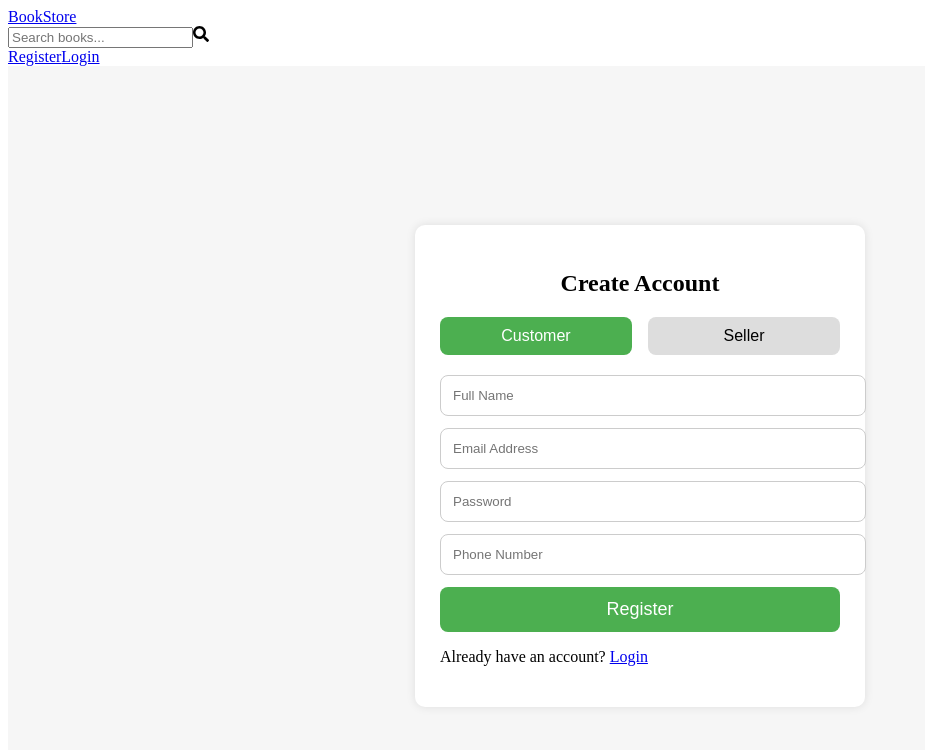
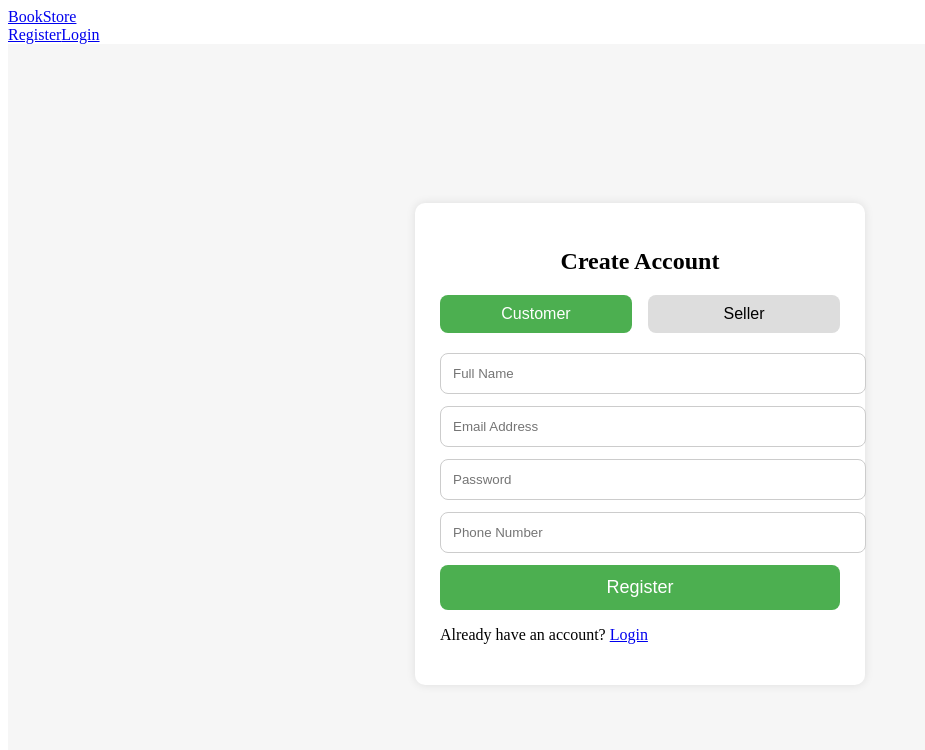
Before and after one commit to bhaskarradha123/BookXpress, a React (Vite) app in the folder frontend/: page /register in a window 1280 px wide. Shown: the top 750 px of the page, without its empty margins (0-925 px from the left). Built offline with nearby package versions, Linux system fonts and the light colour scheme.

Commit message:
refactor(search): remove SearchList component and SearchBar from Navbar

```diff
--- a/frontend/src/App.jsx
+++ b/frontend/src/App.jsx
@@ -15,7 +15,6 @@ import BookDetails from "./pages/BookDetails";
 import Navbar from "./components/Navbar";
 import AddBook from "./pages/AddBook";
 import UpdateBook from "./pages/UpdateBook";
-import SearchList from "./pages/SearchList";
 
 function App() {
   const { user } = useContext(AuthContext);
@@ -68,7 +67,6 @@ function App() {
           element={user ? <UpdateBook /> : <Login />}
         />
 
-        <Route path="/search/:query" element={<SearchList />} />
 
       </Routes>
     </>
--- a/frontend/src/components/Navbar.jsx
+++ b/frontend/src/components/Navbar.jsx
@@ -5,7 +5,6 @@ import { getBookCart } from "../api/axios";
 
 import { FaHeart, FaShoppingCart, FaUser, FaUserAlt, FaUserAltSlash, FaUserCircle } from "react-icons/fa";
 import { CartContext } from "../context/CartContext";
-import SearchBar from "./SearchBox";
 
 function Navbar() {
   const { cartCount } = useContext(CartContext);
@@ -26,7 +25,6 @@ function Navbar() {
     <nav className="navbar flex items-center justify-between px-6 py-3 bg-blue-600 text-white shadow-lg">
       <Link to="/" className="logo text-2xl font-bold">BookStore</Link>
 
-      <SearchBar  />
       <div className="flex items-center gap-5">
 
         {!user ? (
--- a/frontend/src/components/SearchBox.jsx
+++ /dev/null
@@ -1,33 +0,0 @@
-import React, { useState } from "react";
-import { FaSearch } from "react-icons/fa";
-import { useNavigate } from "react-router-dom";
-
-const SearchBar = () => {
-  const [query, setQuery] = useState("");
-  const navigate = useNavigate();
-
-  const handleSearch = () => {
-    if (!query.trim()) return;
-    // redirect to search results page with query
-    navigate(`/search/${query}`);
-  };
-
-  return (
-    <div className="flex items-center gap-2 bg-gray-100 px-3 py-2 rounded-lg shadow-sm w-full max-w-sm">
-      <input
-        type="text"
-        placeholder="Search books..."
-        className="w-full bg-transparent outline-none"
-        value={query}
-        onChange={(e) => setQuery(e.target.value)}
-      />
-
-      <FaSearch
-        className="text-gray-500 cursor-pointer"
-        onClick={handleSearch}
-      />
-    </div>
-  );
-};
-
-export default SearchBar;
--- a/frontend/src/pages/Home.jsx
+++ b/frontend/src/pages/Home.jsx
@@ -1,5 +1,5 @@
 import React, { useContext, useEffect, useState } from "react";
-import { getAllBooks, addBookToCart, addToWishlist } from "../api/axios";
+import { getAllBooks, addBookToCart, addToWishlist, searchBooks } from "../api/axios";
 import { toast } from "react-toastify";
 import { CartContext } from "../context/CartContext";
 
--- a/frontend/src/pages/SearchList.jsx
+++ /dev/null
@@ -1,52 +0,0 @@
-import React, { useEffect, useState } from "react";
-import { useLocation, useParams } from "react-router-dom";
-import { searchBooks } from "../api/axios";
-
-const SearchList = () => {
-  const location = useLocation();
-  const [books, setBooks] = useState([]);
-  const { query } = useParams();
-
-  useEffect(() => {
-    if (query) {
-      console.log(query,'query');
-      fetchBooks(query);
-    }
-  }, [query]);
-
-  const fetchBooks = async (q) => {
-    try {
-      const res = await searchBooks(q);
-      console.log(res);
-      const data = res.data;
-
-      setBooks(data.books || []);
-    } catch (err) {
-      console.log("Error:", err);
-    }
-  };
-
-  return (
-    <div className="p-4">
-      <h2 className="text-xl font-bold mb-4">
-        Search Results for: <span className="text-blue-600">"{query}"</span>
-      </h2>
-
-      {books.length === 0 ? (
-        <p>No books found.</p>
-      ) : (
-        <div className="grid grid-cols-2 md:grid-cols-4 gap-4">
-          {books.map((book) => (
-            <div key={book._id} className="border p-3 rounded-lg shadow-sm">
-              <img src={book.image} className="w-full h-40 object-cover rounded" />
-              <h3 className="text-lg font-semibold">{book.title}</h3>
-              <p className="text-gray-600">{book.author}</p>
-            </div>
-          ))}
-        </div>
-      )}
-    </div>
-  );
-};
-
-export default SearchList;
```
